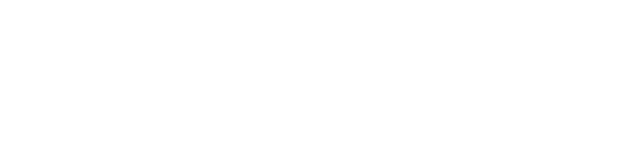
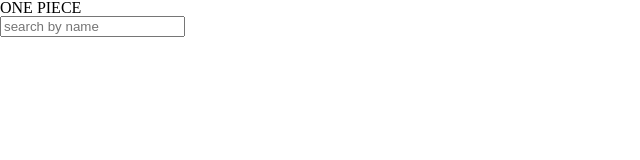
Before and after one commit to esantiagooo/One-Piece, a plain HTML site: page index.html in a window 1280 px wide. Shown: the whole page, without its empty margins (0-640 px from the left). Drawn offline with Linux system fonts and the light colour scheme; files that its build step writes are made by us from their sources.

Commit message:
modified index.html

```diff
--- a/index.html
+++ b/index.html
@@ -7,6 +7,13 @@
     <link rel="stylesheet" href="css/reset.css">
 
     <title>One Piece</title>
+    <div class = "hide" id = "title-selection">
+        <h2 class = "title">ONE PIECE</h2>
+    </div>
+    <div class="section" id ="search">
+        <input type = "text" id = "search-input" placeholder= "search by name">
+    </div>
+
 </head>
 <body>
 
```
